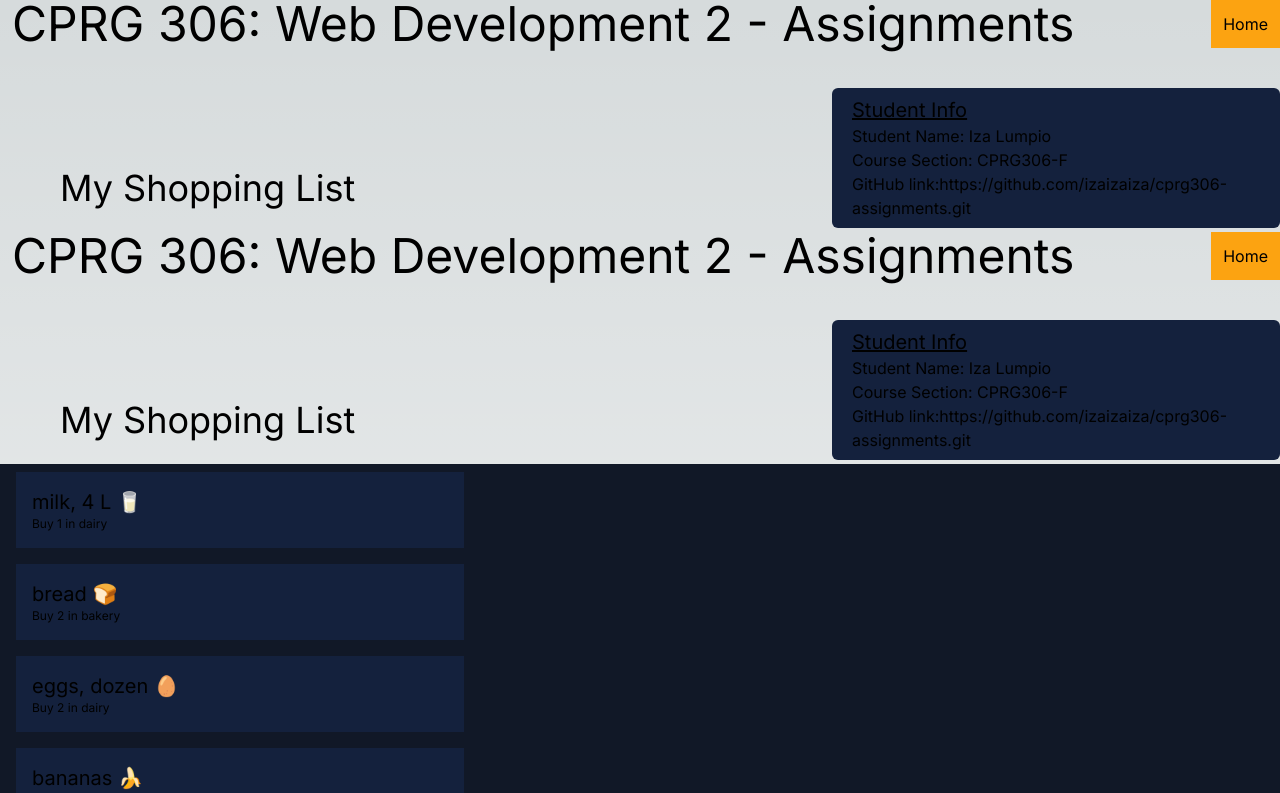
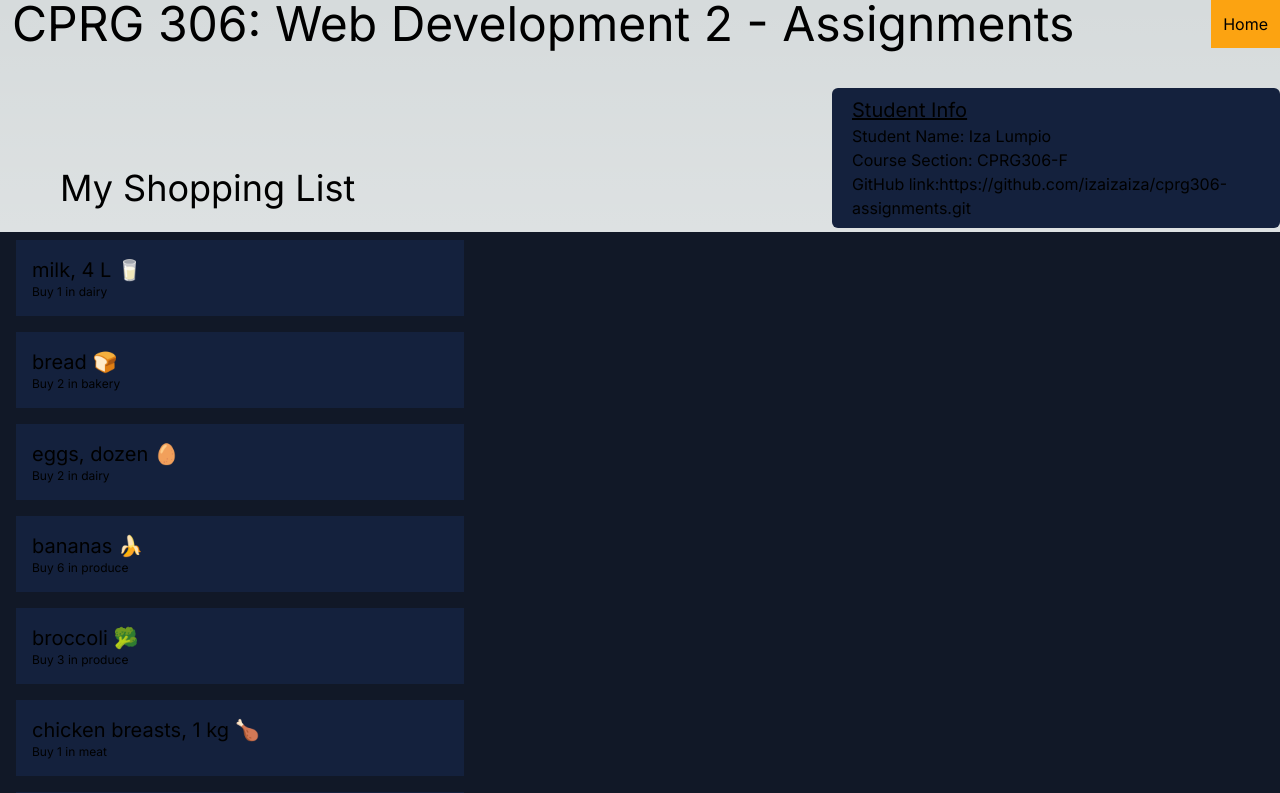
Before and after one commit to izaizaiza/cprg306-assignments, a Next.js app: page /week2 in a window 1280 px wide. Shown: the top 793 px of the page. Built offline with nearby package versions, Linux system fonts and the light colour scheme.

Commit message:
fixed double header

```diff
--- a/app/week2/page.js
+++ b/app/week2/page.js
@@ -1,7 +1,7 @@
 import StudentInfo from "../StudentInfo";
 import Link from 'next/link'
 import ItemList from "../week3/item-list"
-import Page from "../week3/page"
+//import Page from "../week3/page"
 
 export default function Week2() {
     return (
@@ -28,7 +28,7 @@ export default function Week2() {
                 </div>
 
                 <div>
-                    <Page></Page>
+                    <ItemList className="flex-wrap: wrap; max-w-5xl"></ItemList>
                 </div>
 
             </div>
```
